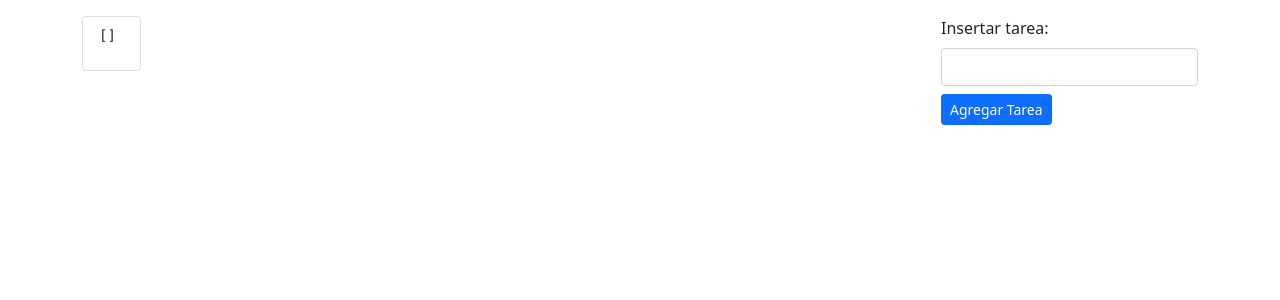
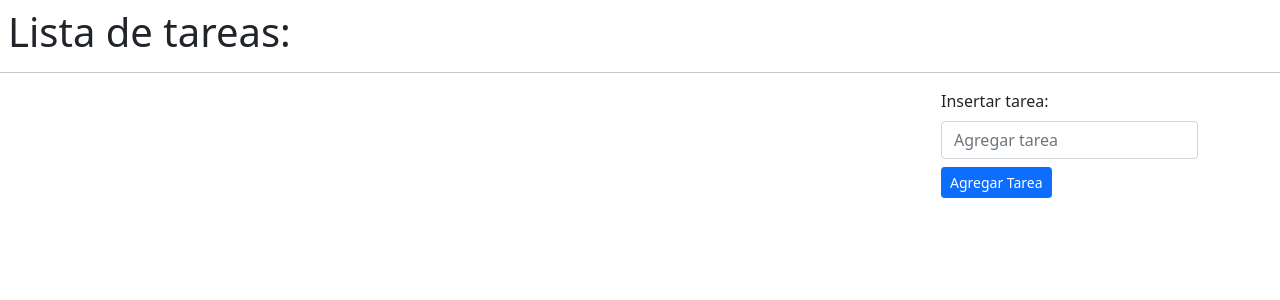
Before and after one commit to afonsecav88/todo-app-react, a React (Vite) app: page / in a window 1280 px wide. Shown: the top 300 px of the page. Built offline with nearby package versions, Linux system fonts and the light colour scheme.

Commit message:
Add task ready in TodoReducer

```diff
--- a/src/TodoApp.tsx
+++ b/src/TodoApp.tsx
@@ -1,18 +1,26 @@
+import { useReducer, useContext } from 'react';
 import { AddTask } from './components/AddTask';
 import { ListTask } from './components/ListTask';
-import { TodoProvider } from './context/TodoProvider';
+import { TodoContext, TodoDispatchContext } from './context/TodoContext';
+import { TodoReducer } from './reducer/TodoReducer';
 
 export const TodoApp = () => {
+  const initialState = useContext(TodoContext);
+  const [state, dispatch] = useReducer(TodoReducer, initialState);
   return (
-    <TodoProvider>
-      <div className="col d-flex justify-content-between align-content-around container">
-        <div className="row-md-6">
-          <ListTask />
+    <TodoContext.Provider value={state}>
+      <TodoDispatchContext.Provider value={dispatch}>
+        <h1 className="m-2">Lista de tareas:</h1>
+        <hr />
+        <div className="col d-flex justify-content-between align-content-around container gap-3 ">
+          <div className="row-md-8">
+            <ListTask />
+          </div>
+          <div className="row-md-4">
+            <AddTask />
+          </div>
         </div>
-        <div className="row-md-6">
-          <AddTask />
-        </div>
-      </div>
-    </TodoProvider>
+      </TodoDispatchContext.Provider>
+    </TodoContext.Provider>
   );
 };
--- a/src/components/AddTask.tsx
+++ b/src/components/AddTask.tsx
@@ -1,19 +1,45 @@
+import { useContext, useState } from 'react';
+import { TodoDispatchContext } from '../context/TodoContext';
+
 export const AddTask = () => {
+  const dispatch = useContext(TodoDispatchContext);
+
+  const [text, setText] = useState<string>('');
+
+  const handleOnChange = (e) => {
+    setText(e.target.value);
+  };
+
+  const handleAddTask = () => {
+    if (text.length === 0) return;
+    dispatch({
+      type: 'Add task',
+      payload: { id: Math.random(), description: text, state: false },
+    });
+    setText('');
+  };
+
   return (
     <>
-      <form action="" className="mt-3">
       <label className="mb-2" htmlFor="">
         Insertar tarea:
       </label>
       <br />
-        <input className="form-control mb-2" type="text" />
+      <input
+        className="form-control mb-2"
+        type="text"
+        name="description"
+        placeholder="Agregar tarea"
+        value={text}
+        onChange={(e) => handleOnChange(e)}
+      />
       <button
-          className="mb-2 btn btn-primary btn-sm display-6 "
+        onClick={() => handleAddTask()}
         type="submit"
+        className="mb-2 btn btn-primary btn-sm display-6"
       >
         Agregar Tarea
       </button>
-      </form>
     </>
   );
 };
--- /dev/null
+++ b/src/components/ItemTask.tsx
@@ -0,0 +1,8 @@
+export const ItemTask = ({ item }) => {
+  return (
+    <>
+      {item.description}
+      <button className="bnt btn alert-danger">Eliminar</button>
+    </>
+  );
+};
--- a/src/components/ListTask.tsx
+++ b/src/components/ListTask.tsx
@@ -1,11 +1,21 @@
-import { Task } from './Task';
+import { useContext } from 'react';
+import { ItemTask } from './ItemTask';
+import { TodoContext } from '../context/TodoContext';
+import { Task } from '../interfaces/interfaces';
+
 export const ListTask = () => {
+  const initialTask: Task[] = useContext<Task[]>(TodoContext);
   return (
     <>
-      <ul className="list-group mt-3">
-        <li className="list-group-item ">
-          <Task />
-        </li>
+      <ul className="list-group mt-3 ">
+        {initialTask.map((item) => (
+          <li
+            key={item.id}
+            className="list-group-item d-flex justify-content-between"
+          >
+            <ItemTask item={item} />
+          </li>
+        ))}
       </ul>
     </>
   );
--- a/src/components/Task.tsx
+++ /dev/null
@@ -1,12 +0,0 @@
-import { useContext } from 'react';
-import { TodoContext } from '../context/TodoContext';
-
-export const Task = () => {
-  const initialTask = useContext(TodoContext);
-  console.log(initialTask);
-  return (
-    <div>
-      <pre>{JSON.stringify(initialTask)} </pre>
-    </div>
-  );
-};
--- a/src/context/TodoContext.ts
+++ b/src/context/TodoContext.ts
@@ -1,3 +1,5 @@
 import { createContext } from 'react';
+import { Task } from '../interfaces/interfaces';
 
-export const TodoContext = createContext([]);
+export const TodoContext = createContext<Task[]>([]);
+export const TodoDispatchContext = createContext(null);
--- a/src/context/TodoProvider.tsx
+++ b/src/context/TodoProvider.tsx
@@ -1,6 +1,21 @@
-import { useState } from 'react';
-import { TodoContext } from './TodoContext';
+// import { Task } from '../interfaces/interfaces';
+// import { TodoContext } from './TodoContext';
 
-export const TodoProvider = ({ children }) => {
-  return <TodoContext.Provider value={[]}>{children}</TodoContext.Provider>;
-};
+// const initialState: Task[] = [
+//   {
+//     id: 'sass222ss',
+//     description: 'Esta es mi primera tarea',
+//     state: false,
+//   },
+//   {
+//     id: 'sass222sssss',
+//     description: 'Esta es mi segunda tarea',
+//     state: false,
+//   },
+// ];
+
+// export const TodoProvider = ({ children }) => {
+//   return (
+//     <TodoContext.Provider value={initialState}>{children}</TodoContext.Provider>
+//   );
+// };
--- a/src/reducer/TodoReducer.ts
+++ b/src/reducer/TodoReducer.ts
@@ -1,30 +1,18 @@
-import { Task } from '../interfaces/Task';
+import { Task } from '../interfaces/interfaces';
+import { TodoActions } from './actions';
 
-const initialState: Task = [
-  {
-    id: 'sass222ss',
-    description: 'saadasd',
-    state: false,
-  },
-];
+export const TodoReducer = (state: Task[], action: TodoActions): Task[] => {
+  switch (action.type) {
+    case 'Add task': {
+      return [...state, action.payload];
+    }
 
-type TodoActions =
-  | {
-      type: 'Add task';
-      payload: Task;
+    case 'Remove task': {
+      return state.filter((task: Task) => task.id !== action.id);
     }
-  | { type: 'Remove task' };
 
-export const TodoReducer = (initialState: Task, action: TodoActions): Task => {
-  switch (action.type) {
-    case 'Add task':
-      return [...initialState, action.payload];
-
-    case 'Remove task':
-      return initialState.filter((task: Task) => task.id !== action.id);
-
-    default:
-      return initialState;
+    default: {
+      return state;
+    }
   }
-  return initialState;
 };
--- /dev/null
+++ b/src/reducer/actions.ts
@@ -0,0 +1,19 @@
+import { Task } from '../interfaces/interfaces';
+
+export type TodoActions =
+  | {
+      type: 'Add task';
+      payload: Task;
+    }
+  | { type: 'Remove task' };
+
+export const addTask = (): Task => {
+  return {
+    type: 'Add task',
+    payload: Task,
+  };
+};
+
+export const removeTask = (): Task[] => {
+  return { type: 'Remove task' };
+};
```
Also changed, not shown: src/hooks/useFormAdd.ts (added, +24 -0 lines), src/interfaces/interfaces.ts (renamed from src/interfaces/Task.ts). Lines whose indentation alone changed are shown as unchanged.
